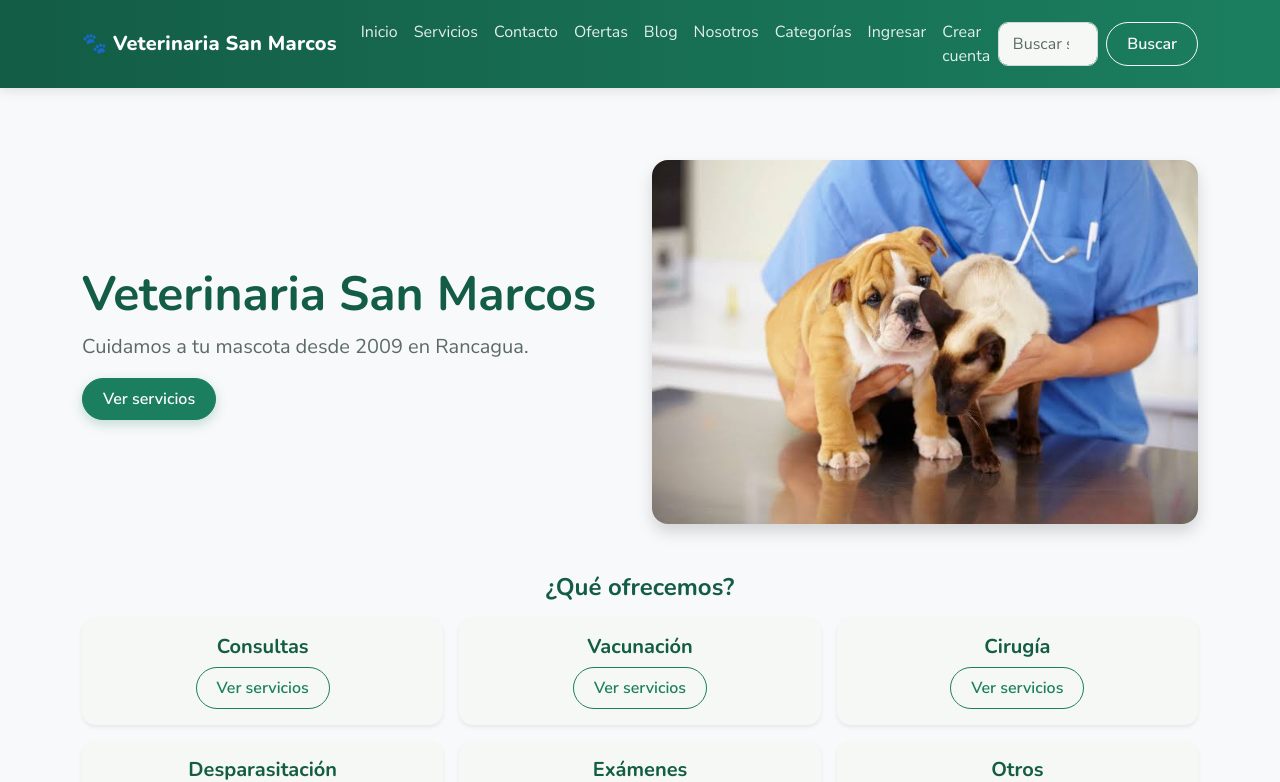
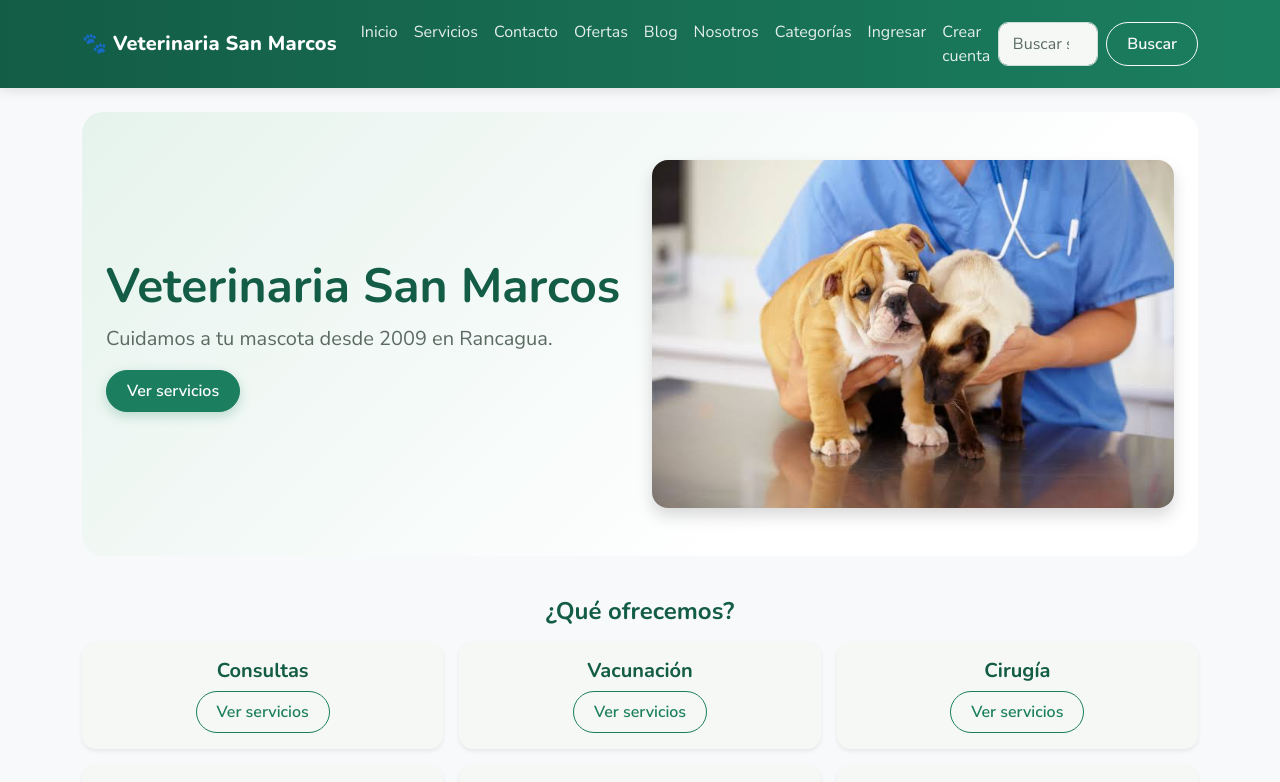
Before and after one commit to eliasgonzalez22/veterinaria-sanmarcos-p2, a React (Vite) app: page / in a window 1280 px wide. Shown: the top 782 px of the page. Built offline with nearby package versions, Linux system fonts and the light colour scheme.

Commit message:
Agregar clase 'portada' a la sección principal y ajustar estilos de imagen en Inicio

```diff
--- a/src/pages/Inicio.jsx
+++ b/src/pages/Inicio.jsx
@@ -13,7 +13,7 @@ export default function Inicio() {
 
   return (
     <PlantillaPublica>
-      <section className="py-4 py-lg-5" aria-labelledby="titulo-inicio">
+      <section className="portada py-4 py-lg-5" aria-labelledby="titulo-inicio">
         <div className="row align-items-center g-4">
           <div className="col-12 col-lg-6 text-center text-lg-start">
             <h1 id="titulo-inicio" className="display-5 fw-bold">Veterinaria San Marcos</h1>
@@ -24,8 +24,7 @@ export default function Inicio() {
             <img
               src={imagenVeterinaria}
               alt="Veterinaria atendiendo a un cachorro y un gatito"
-              className="img-fluid rounded-4 shadow"
-              style={{ width: '100%', maxHeight: '440px', objectFit: 'cover' }}
+              className="img-fluid rounded-4 shadow imagen-portada"
             />
           </div>
         </div>
```
